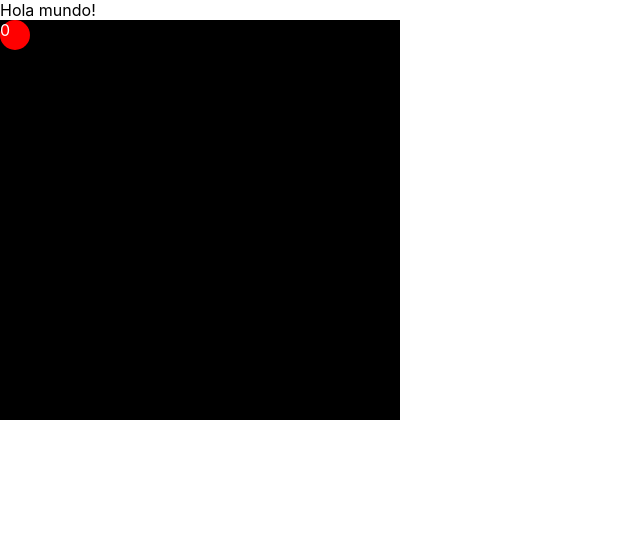
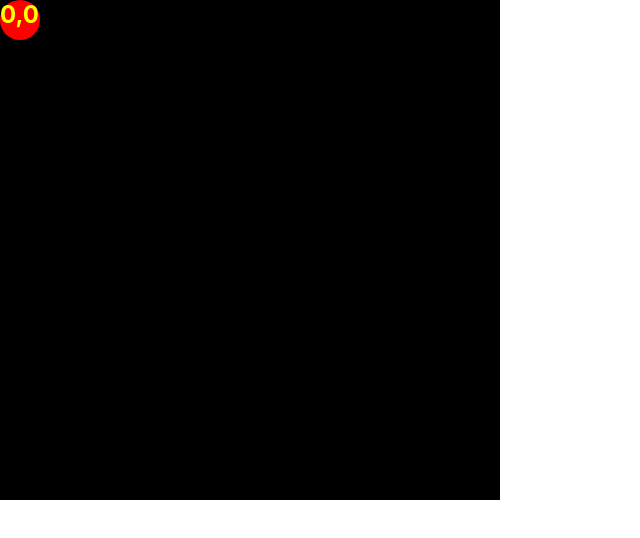
Before and after one commit to paugal/PokemonCapgemini, a React (Create React App) app: page / in a window 1280 px wide. Shown: the top 538 px of the page, without its empty margins (0-640 px from the left). Built offline with nearby package versions, Linux system fonts and the light colour scheme.

Commit message:
movimiento con cordenadas

```diff
--- a/public/index.html
+++ b/public/index.html
@@ -9,7 +9,6 @@
       name="description"
       content="Web site created using create-react-app"
     />
-    <link rel="apple-touch-icon" href="%PUBLIC_URL%/logo192.png" />
     <!--
       manifest.json provides metadata used when your web app is installed on a
       user's mobile device or desktop. See https://developers.google.com/web/fundamentals/web-app-manifest/
--- a/src/App.tsx
+++ b/src/App.tsx
@@ -1,10 +1,10 @@
 import React from 'react';
 import GameBox from './components/GameBox';
+import Player from './components/Player';
 
 function App() {
   return (
     <div className="App">
-      Hola mundo!
       <GameBox/>
     </div>
   );
--- a/src/components/Player.tsx
+++ b/src/components/Player.tsx
@@ -1,22 +1,86 @@
-import React, { useEffect, useState } from 'react';
+import { render } from "@testing-library/react";
+import React, { Component, useEffect, useState  } from "react";
 import '../styles/Player.sass'
 
 export default function Player() {
-    const [position, changePosition] = useState(0);
-    console.log("rendering")
+
+    const [position, setPosition] = useState({x: 0, y:0})
+    const [delta, setDelta] = useState(10);
+    const limits = {minX: 0, maxX: 460, minY: 0, maxY: 460 }
+
     useEffect(()=> {
-        console.log("rendering por el useeffect")
-        document.addEventListener('keydown', detectKeyDown, true)
+        //console.log("rendering por el useeffect")
+        document.addEventListener('keydown',  detectKeyDown, true)
     }, [])
 
+    useEffect(()=> {
+        position.y > limits.maxY ? setPosition(prevPreferences =>  {
+            return { ...prevPreferences, y: limits.maxY}
+        })
+        : position.y < limits.minY ? setPosition(prevPreferences =>  {
+            return { ...prevPreferences, y: limits.minY}
+        })
+        : position.x > limits.maxX ? setPosition(prevPreferences =>  {
+            return { ...prevPreferences, x: limits.maxX}
+        })
+        : position.x < limits.minX ? setPosition(prevPreferences =>  {
+            return { ...prevPreferences, x: limits.minX}
+        }) : setPosition(position)
+     }, [position])
+
+    const moveTitleToDown = () => {
+
+        setPosition(prevPreferences =>  {
+            return { ...prevPreferences, y: prevPreferences.y + delta}
+        })
+    };
+    const moveTitleToRight = () => {
+        setPosition(prevPreferences =>  {
+            return { ...prevPreferences, x: prevPreferences.x + delta}
+        })
+    };
+    const moveTitleToLeft = () => {
+        setPosition(prevPreferences =>  {
+            return { ...prevPreferences, x: prevPreferences.x - delta}
+        })
+    };
+    const moveTitleToUp = () => {
+        setPosition(prevPreferences =>  {
+            return { ...prevPreferences, y: prevPreferences.y - delta}
+        })
+    };
+
     const detectKeyDown = (e: any) => {
-        console.log('Clicked Key: ', e.key)
-        if(e.key === 'Enter') {
-            changePosition(position => position -1)
+        switch(e.key){
+            case 'ArrowLeft':
+                moveTitleToLeft()
+                break;
+            case 'ArrowRight':
+                moveTitleToRight()
+                break;
+            case 'ArrowUp':
+                moveTitleToUp()
+                break;
+            case 'ArrowDown':
+                moveTitleToDown()
+                break;
         }
     }
 
-    return (
-    <div className='Player'>{position}</div>
-    )
+    return(
+        <div>
+
+        <h2
+            style={{
+            position: "absolute",
+            left: `${position.x}px`,
+            top: `${position.y}px`,
+            color: 'white',
+            margin: '0px'
+            }}
+        >
+            <div className='Player'>{position.x},{position.y}</div>
+        </h2>
+        </div>
+    );
 }
--- a/src/styles/GameBox.sass
+++ b/src/styles/GameBox.sass
@@ -1,4 +1,4 @@
 .GameBox
     background-color: black
-    width: 400px
-    height: 400px
+    width: 500px
+    height: 500px
--- a/src/styles/Player.sass
+++ b/src/styles/Player.sass
@@ -1,6 +1,6 @@
 .Player
-    width: 30px
-    height: 30px
+    width: 40px
+    height: 40px
     background-color: red
     border-radius: 50%
-    color: white
+    color: yellow
```
Also changed, not shown: src/components/OldPlayer.tsx (added, +37 -0 lines), public/manifest.json.
